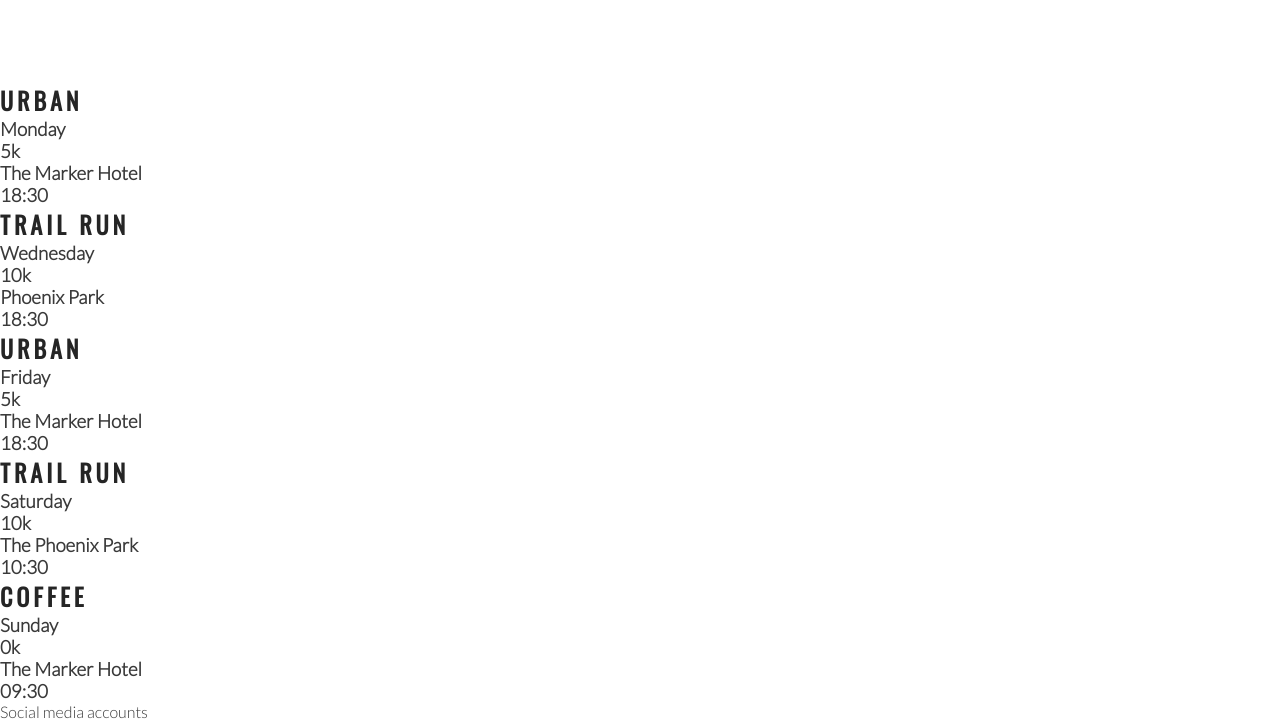
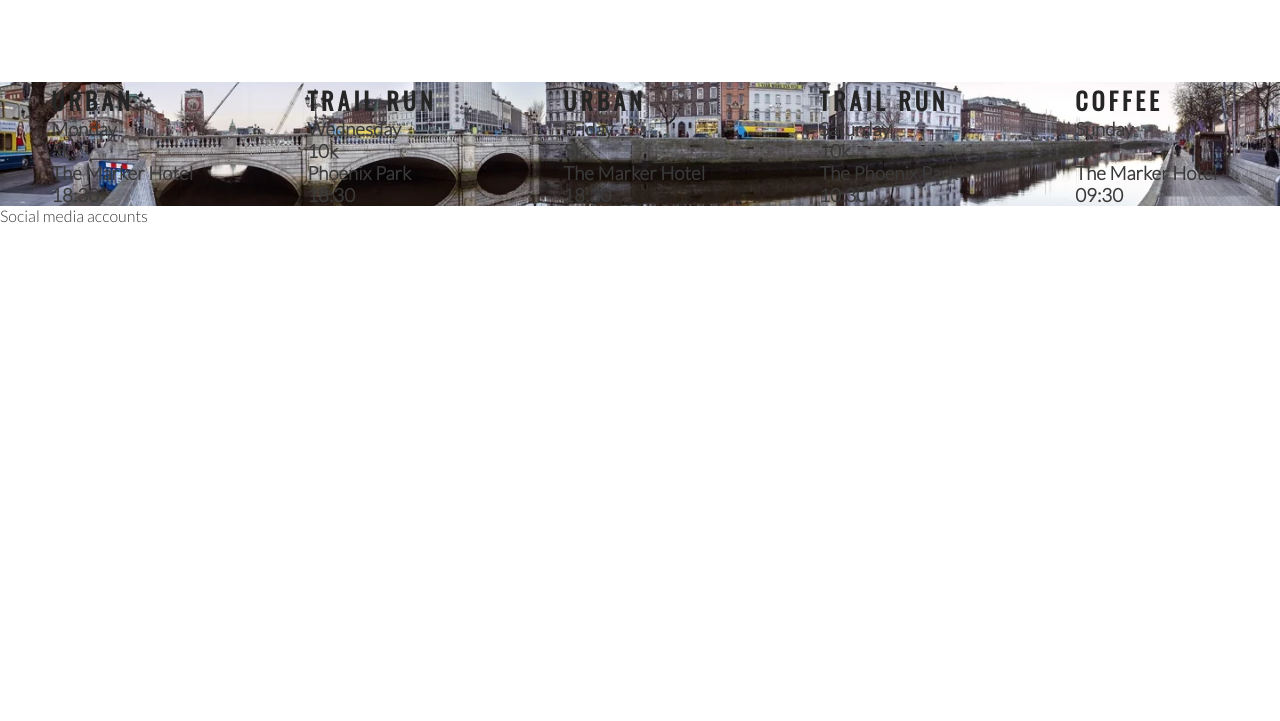
Before and after one commit to SheCodesEire/love-running, a plain HTML site: page index.html in a window 1280 px wide. Shown: the part 1189-1910 px from the top of the page. After the commit the page ends 1414 px from the top, so only its background shows below. Drawn offline with nearby package versions, Linux system fonts and the light colour scheme.

Commit message:
structure: add flexbox layout and style for timetable section

```diff
--- a/assets/css/style.css
+++ b/assets/css/style.css
@@ -191,3 +191,27 @@
     height: 100%;
     border-radius: 50%;
 }
+
+/* timetable section */
+
+#times {
+    display: flex;
+    flex-direction: row;
+    background-image: url('../images/dublin-city.webp');
+    background-repeat: no-repeat;
+    background-size: cover;
+    background-position: center;
+    width: 100%;
+    overflow: hidden;
+}
+
+#times-flexitem {
+    width: 20%;
+    margin: auto;
+}
+
+#times-flexitem-content {
+    width:60%;
+    margin:auto;
+
+}
--- a/index.html
+++ b/index.html
@@ -91,45 +91,56 @@
             </div>
         </div>
     </section>
-    <section>
-       <div>
+
+    <section id="times">
+       <div id="times-flexitem">
+        <div id="times-flexitem-content">
         <h2>Urban</h2>
         <h3>Monday</h3>
         <h3>5k</h3>
         <h3>The Marker Hotel</h3>
         <h3>18:30</h3>
+             </div>
        </div>
 
-       <div>
+       <div id="times-flexitem">
+           <div id="times-flexitem-content">
         <h2>Trail Run</h2>
         <h3>Wednesday</h3>
         <h3>10k</h3>
         <h3>Phoenix Park</h3>
         <h3>18:30</h3>
+             </div>
        </div>
 
-       <div>
+       <div id="times-flexitem">
+        <div id="times-flexitem-content">
         <h2>Urban</h2>
         <h3>Friday</h3>
         <h3>5k</h3>
         <h3>The Marker Hotel</h3>
         <h3>18:30</h3>
+        </div>
        </div>
 
-       <div>
+       <div id="times-flexitem">
+        <div id="times-flexitem-content">
         <h2>Trail Run</h2>
         <h3>Saturday</h3>
         <h3>10k</h3>
         <h3>The Phoenix Park</h3>
         <h3>10:30</h3>
+    </div>
        </div>
 
-       <div>
+       <div id="times-flexitem">
+        <div id="times-flexitem-content">
         <h2>Coffee</h2>
         <h3>Sunday</h3>
         <h3>0k</h3>
         <h3>The Marker Hotel</h3>
         <h3>09:30</h3>
+        </div>
        </div>
 
 
```
Also changed, not shown: assets/images/dublin-city.webp (added).
